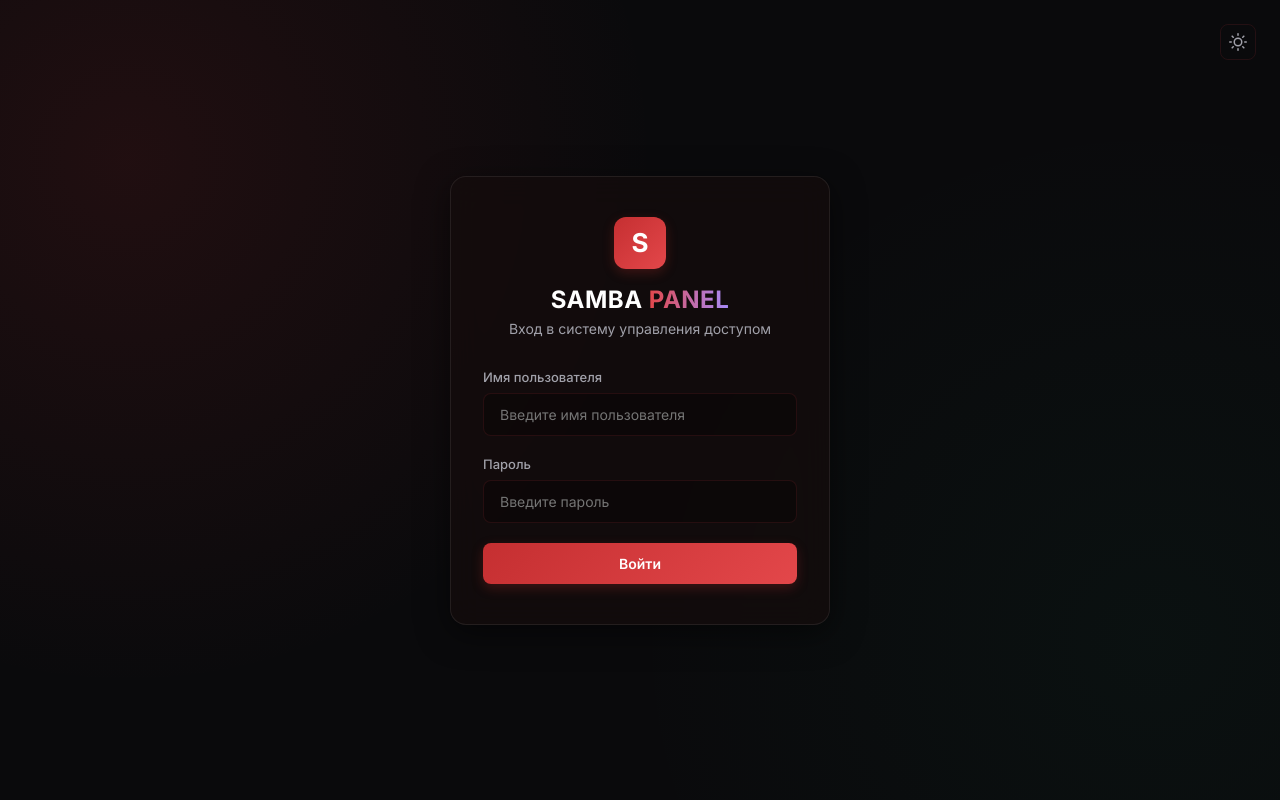
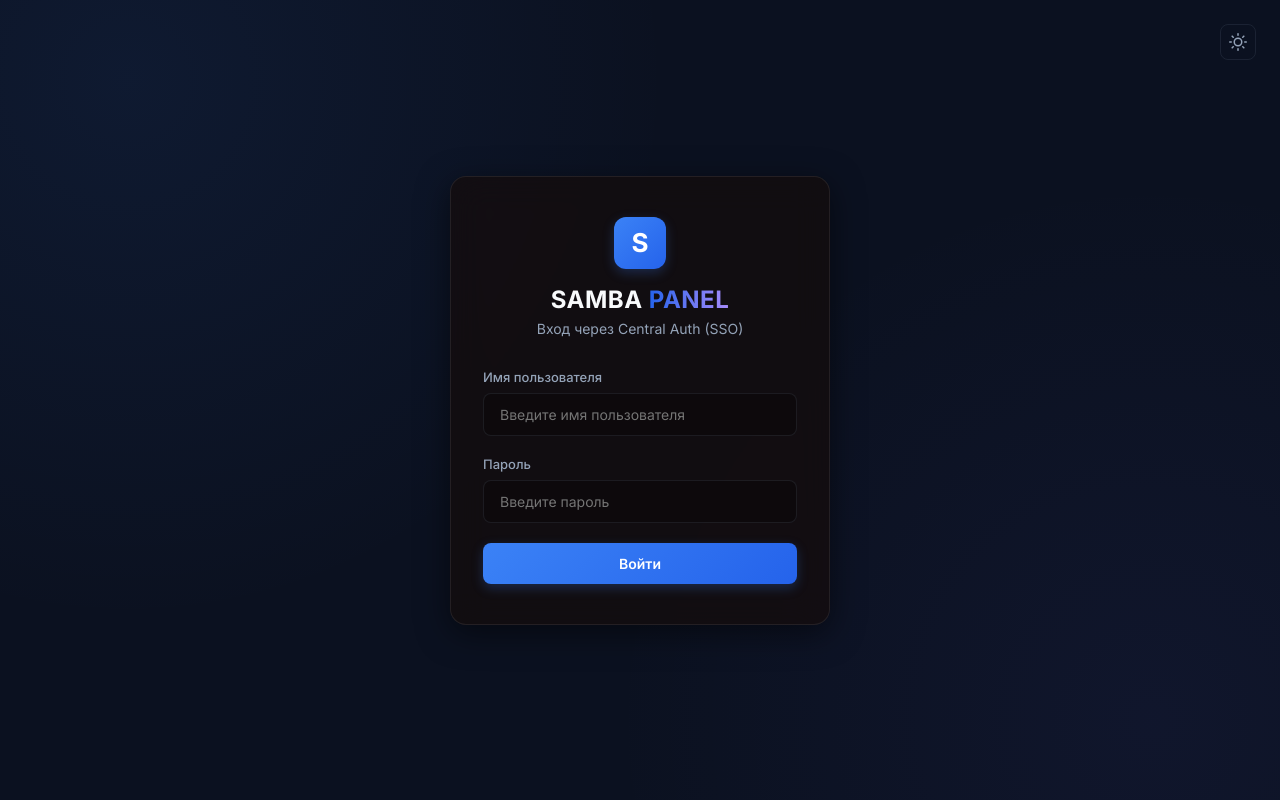
Before and after one commit to Ttolyanich/samba-web, a Flask app: page /login in a window 1280 px wide. Run offline with Flask 2, Linux system fonts and the light colour scheme.

Commit message:
feat: add standalone mode, strict input sanitization, SQLite WAL rate limiter, and dark UI

```diff
--- a/app.py
+++ b/app.py
@@ -12,6 +12,7 @@ from dotenv import load_dotenv
 # Загрузка переменных окружения из .env
 load_dotenv()
 from werkzeug.middleware.proxy_fix import ProxyFix
+import time
 from samba_utils import (
     discover_acl_resources,
     get_samba_users,
@@ -23,13 +24,18 @@ from samba_utils import (
     unblock_samba_user,
     reset_samba_password,
     rename_samba_user,
-    reset_user_samba_sessions
+    reset_user_samba_sessions,
+    sanitize_username,
+    sanitize_fullname
 )
 
 # Загрузка конфигурации
 CONFIG_PATH = os.getenv("SAMBA_WEB_CONFIG", "config.json")
 config = {
     "mode": "node",
+    "auth_mode": "central", # "central" или "standalone"
+    "standalone_admin_user": "admin",
+    "standalone_admin_password": "admin123",
     "secret_key": "default-secret-key-32-chars-long-please-change",
     "central_auth_url": "http://host.docker.internal:5001",
     "node_api_token": "default-token",
@@ -55,6 +61,12 @@ if os.path.exists(CONFIG_PATH):
         print(f"Error loading config: {e}")
 
 # 2. Переменные окружения имеют высший приоритет и переопределяют значения из файла
+if os.getenv("AUTH_MODE"):
+    config["auth_mode"] = os.getenv("AUTH_MODE").lower().strip()
+if os.getenv("STANDALONE_ADMIN_USER"):
+    config["standalone_admin_user"] = os.getenv("STANDALONE_ADMIN_USER").strip()
+if os.getenv("STANDALONE_ADMIN_PASSWORD"):
+    config["standalone_admin_password"] = os.getenv("STANDALONE_ADMIN_PASSWORD")
 if os.getenv("SECRET_KEY"):
     config["secret_key"] = os.getenv("SECRET_KEY")
 if os.getenv("CENTRAL_AUTH_URL"):
@@ -124,8 +136,18 @@ def add_security_headers(response):
 # База данных аудита
 NODE_DB = os.getenv("DATABASE_PATH", "samba-node.db")
 
+def get_db_connection():
+    db_dir = os.path.dirname(NODE_DB)
+    if db_dir:
+        os.makedirs(db_dir, exist_ok=True)
+    conn = sqlite3.connect(NODE_DB, timeout=10.0)
+    conn.execute("PRAGMA journal_mode=WAL;")
+    conn.execute("PRAGMA busy_timeout=5000;")
+    conn.row_factory = sqlite3.Row
+    return conn
+
 def init_db():
-    conn = sqlite3.connect(NODE_DB)
+    conn = get_db_connection()
     cursor = conn.cursor()
     cursor.execute("""
         CREATE TABLE IF NOT EXISTS audit_logs (
@@ -144,19 +166,53 @@ def init_db():
             description TEXT
         )
     """)
+    cursor.execute("""
+        CREATE TABLE IF NOT EXISTS rate_limits (
+            rate_key TEXT NOT NULL,
+            attempt_time REAL NOT NULL
+        )
+    """)
+    cursor.execute("CREATE INDEX IF NOT EXISTS idx_samba_rate ON rate_limits (rate_key, attempt_time)")
     conn.commit()
     conn.close()
 
+LOGIN_MAX_ATTEMPTS = 10
+LOGIN_WINDOW_SECONDS = 300
+
+def login_rate_limited(key):
+    now = time.time()
+    try:
+        conn = get_db_connection()
+        cursor = conn.cursor()
+        cursor.execute("DELETE FROM rate_limits WHERE attempt_time < ?", (now - LOGIN_WINDOW_SECONDS,))
+        cursor.execute("SELECT COUNT(*) FROM rate_limits WHERE rate_key = ? AND attempt_time >= ?", (key, now - LOGIN_WINDOW_SECONDS))
+        count = cursor.fetchone()[0]
+        conn.commit()
+        conn.close()
+        return count >= LOGIN_MAX_ATTEMPTS
+    except Exception as e:
+        print(f"Rate limit error: {e}")
+        return False
+
+def register_failed_login(key):
+    now = time.time()
+    try:
+        conn = get_db_connection()
+        cursor = conn.cursor()
+        cursor.execute("INSERT INTO rate_limits (rate_key, attempt_time) VALUES (?, ?)", (key, now))
+        conn.commit()
+        conn.close()
+    except Exception as e:
+        print(f"Register failed login error: {e}")
+
 def log_action(username, action, details=""):
     try:
-        conn = sqlite3.connect(NODE_DB)
+        conn = get_db_connection()
         cursor = conn.cursor()
         cursor.execute(
             "INSERT INTO audit_logs (username, action, details) VALUES (?, ?, ?)",
-            (username, action, details)
+            (username or "unknown", action, details)
         )
-        conn.commit()
-        # Очистка старых логов (храним только последние 1000)
         cursor.execute("""
             DELETE FROM audit_logs
             WHERE id NOT IN (
@@ -184,7 +240,10 @@ def login_required(f):
 
 @app.context_processor
 def inject_hostname():
-    return {"hostname": config.get("node_name", socket.gethostname())}
+    return {
+        "hostname": config.get("node_name", socket.gethostname()),
+        "auth_mode": config.get("auth_mode", "central")
+    }
 
 @app.route('/login', methods=['GET', 'POST'])
 def login_page():
@@ -199,7 +258,28 @@ def login_page():
         if not username or not password:
             return jsonify({"error": "Укажите имя пользователя и пароль"}), 400
 
-        # Запрос к Central Auth Server
+        if login_rate_limited(request.remote_addr):
+            return jsonify({"error": "Слишком много неудачных попыток входа. Попробуйте через 5 минут."}), 429
+
+        auth_mode = config.get("auth_mode", "central")
+
+        # 1. Автономный режим (Standalone)
+        if auth_mode == "standalone":
+            admin_user = config.get("standalone_admin_user", "admin")
+            admin_pass = config.get("standalone_admin_password", "admin123")
+            if username == admin_user and password == admin_pass:
+                session["logged_in"] = True
+                session["username"] = username
+                session["role"] = "admin"
+                session["auth_mode"] = "standalone"
+                log_action(username, "LOGIN", "Успешный вход в автономном режиме (Standalone)")
+                return jsonify({"success": True})
+            else:
+                register_failed_login(request.remote_addr)
+                log_action(username, "LOGIN_FAILED", "Неверный логин или пароль (Standalone)")
+                return jsonify({"error": "Неверный логин или пароль"}), 401
+
+        # 2. Централизованный режим (Central Auth SSO)
         central_url = f"{config['central_auth_url'].rstrip('/')}/api/auth/verify"
         try:
             verify_ssl = config.get("verify_ssl", True)
@@ -218,19 +298,23 @@ def login_page():
                 res_data = resp.json()
                 if res_data.get("success"):
                     session["logged_in"] = True
-                    session["username"] = username
-                    log_action(username, "LOGIN", "Успешный вход в систему")
+                    session["username"] = res_data.get("username", username)
+                    session["role"] = res_data.get("role", "admin")
+                    session["auth_mode"] = "central"
+                    log_action(username, "LOGIN", f"Успешный вход через Central Auth ({session['role']})")
                     return jsonify({"success": True})
                 else:
+                    register_failed_login(request.remote_addr)
                     return jsonify({"error": res_data.get("error", "Неверные учетные данные")}), 401
             elif resp.status_code == 403:
                 return jsonify({"error": "Ошибка авторизации ноды на сервере авторизации"}), 403
             else:
+                register_failed_login(request.remote_addr)
                 return jsonify({"error": f"Ошибка сервера авторизации (код {resp.status_code})"}), 500
         except requests.exceptions.RequestException as e:
             return jsonify({"error": f"Не удалось связаться с сервером авторизации: {e}"}), 500
 
-    return render_template("login.html")
+    return render_template("login.html", auth_mode=config.get("auth_mode", "central"))
 
 @app.route('/logout')
 def logout():
@@ -238,11 +322,12 @@ def logout():
     log_action(username, "LOGOUT", "Выход из системы")
     session.pop("logged_in", None)
     session.pop("username", None)
+    session.pop("role", None)
     return redirect(url_for("login_page"))
 
 @app.route('/favicon.ico')
 def favicon():
-    svg_icon = '<svg xmlns="http://www.w3.org/2000/svg" viewBox="0 0 24 24" fill="#c52f31"><path d="M19 12h-2v3h-3v2h3v3h3v-3h2v-2h-2v-3zm-2-6H5c-1.11 0-2 .9-2 2v12c0 1.11.9 2 2 2h8v-2h-8V8h12v3h2V8c0-1.11-.9-2-2-2z"/></svg>'
+    svg_icon = '<svg xmlns="http://www.w3.org/2000/svg" viewBox="0 0 24 24" fill="#3b82f6"><path d="M19 12h-2v3h-3v2h3v3h3v-3h2v-2h-2v-3zm-2-6H5c-1.11 0-2 .9-2 2v12c0 1.11.9 2 2 2h8v-2h-8V8h12v3h2V8c0-1.11-.9-2-2-2z"/></svg>'
     return Response(svg_icon, mimetype='image/svg+xml')
 
 @app.route('/')
@@ -544,9 +629,16 @@ def api_users_create():
     if not username or not password or not full_name:
         return jsonify({"error": "Логин, пароль и ФИО сотрудника обязательны"}), 400
 
-    # Защита от спецсимволов в имени пользователя (логине)
-    if not re.match(r"^[a-zA-Z0-9_.-]+$", username):
-        return jsonify({"error": "Недопустимые символы в логине пользователя"}), 400
+    valid_username = sanitize_username(username)
+    if not valid_username:
+        return jsonify({"error": "Недопустимые символы в логине пользователя (разрешены a-z, 0-9, _, ., - от 3 до 32 символов)"}), 400
+
+    valid_fullname = sanitize_fullname(full_name)
+    if not valid_fullname:
+        return jsonify({"error": "Недопустимые символы в ФИО (запрещены спецсимволы и переносы строк)"}), 400
+
+    username = valid_username
+    full_name = valid_fullname
 
     success, msg = create_samba_user(username, password, full_name)
     if success:
@@ -782,9 +874,16 @@ def api_users_edit():
     if not old_username or not new_username or not new_fullname:
         return jsonify({"error": "Все поля обязательны"}), 400
 
-    # Валидация логина
-    if not re.match(r"^[a-zA-Z0-9_.-]+$", new_username):
-        return jsonify({"error": "Недопустимые символы в логине пользователя"}), 400
+    valid_username = sanitize_username(new_username)
+    if not valid_username:
+        return jsonify({"error": "Недопустимые символы в новом логине пользователя"}), 400
+
+    valid_fullname = sanitize_fullname(new_fullname)
+    if not valid_fullname:
+        return jsonify({"error": "Недопустимые символы в новом ФИО пользователя"}), 400
+
+    new_username = valid_username
+    new_fullname = valid_fullname
 
     success, msg = rename_samba_user(old_username, new_username, new_fullname)
     if success:
--- a/static/css/style.css
+++ b/static/css/style.css
@@ -1,17 +1,17 @@
-/* Глобальные переменные и дизайн-система (под стиль VPN) */
+/* Глобальные переменные и дизайн-система — Modern Enterprise SaaS */
 :root {
-    --bg-main: #0a0a0c;
-    --bg-card: #121216;
-    --bg-offset: #1e1e24;
-    --border-color: rgba(227, 71, 74, 0.12);
-    --border-hover: rgba(227, 71, 74, 0.35);
+    --bg-main: #0b1120;
+    --bg-card: #0f172a;
+    --bg-offset: #1e293b;
+    --border-color: rgba(148, 163, 184, 0.12);
+    --border-hover: rgba(59, 130, 246, 0.4);
 
-    --text-main: #ffffff;
-    --text-muted: #a1a1aa;
+    --text-main: #f8fafc;
+    --text-muted: #94a3b8;
 
-    --accent: #c52f31;
-    --accent-hover: #e3474a;
-    --accent-glow: rgba(197, 47, 49, 0.25);
+    --accent: #3b82f6;
+    --accent-hover: #2563eb;
+    --accent-glow: rgba(59, 130, 246, 0.25);
 
     --success: #10b981;
     --danger: #ef4444;
@@ -69,15 +69,15 @@ html {
     --bg-main: #f8fafc;
     --bg-card: #ffffff;
     --bg-offset: #f1f5f9;
-    --border-color: rgba(197, 47, 49, 0.15);
-    --border-hover: rgba(197, 47, 49, 0.4);
+    --border-color: #e2e8f0;
+    --border-hover: #3b82f6;
 
     --text-main: #0f172a;
     --text-muted: #64748b;
 
-    --accent: #c52f31;
-    --accent-hover: #a81e20;
-    --accent-glow: rgba(197, 47, 49, 0.15);
+    --accent: #2563eb;
+    --accent-hover: #1d4ed8;
+    --accent-glow: rgba(37, 99, 235, 0.15);
 
     --warning-glow: rgba(245, 158, 11, 0.2);
 }
@@ -96,8 +96,8 @@ body {
     display: flex;
     flex-direction: column;
     background-image:
-        radial-gradient(circle at 10% 20%, rgba(197, 47, 49, 0.12) 0%, transparent 40%),
-        radial-gradient(circle at 90% 80%, rgba(16, 185, 129, 0.04) 0%, transparent 40%);
+        radial-gradient(circle at 10% 10%, rgba(59, 130, 246, 0.08) 0%, transparent 40%),
+        radial-gradient(circle at 90% 90%, rgba(99, 102, 241, 0.06) 0%, transparent 40%);
     background-attachment: fixed;
 }
 
--- a/templates/login.html
+++ b/templates/login.html
@@ -31,7 +31,7 @@
             <div class="login-header">
                 <div class="logo-box big">S</div>
                 <h2>SAMBA <span class="accent-text">PANEL</span></h2>
-                <p>Вход в систему управления доступом</p>
+                <p>{% if auth_mode == 'standalone' %}Автономный режим (Standalone){% else %}Вход через Central Auth (SSO){% endif %}</p>
             </div>
 
             <form id="loginForm" onsubmit="handleLogin(event)">
```
Also changed, not shown: samba_utils.py (+40 -0 lines), README.md, 1 other file.
